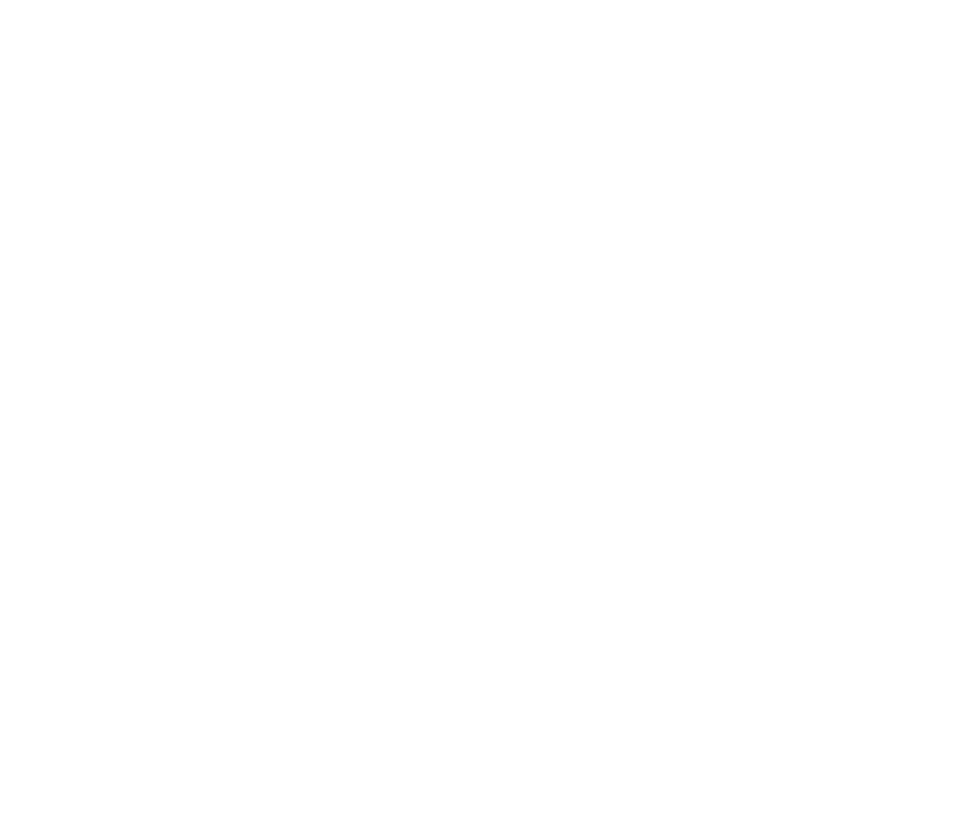
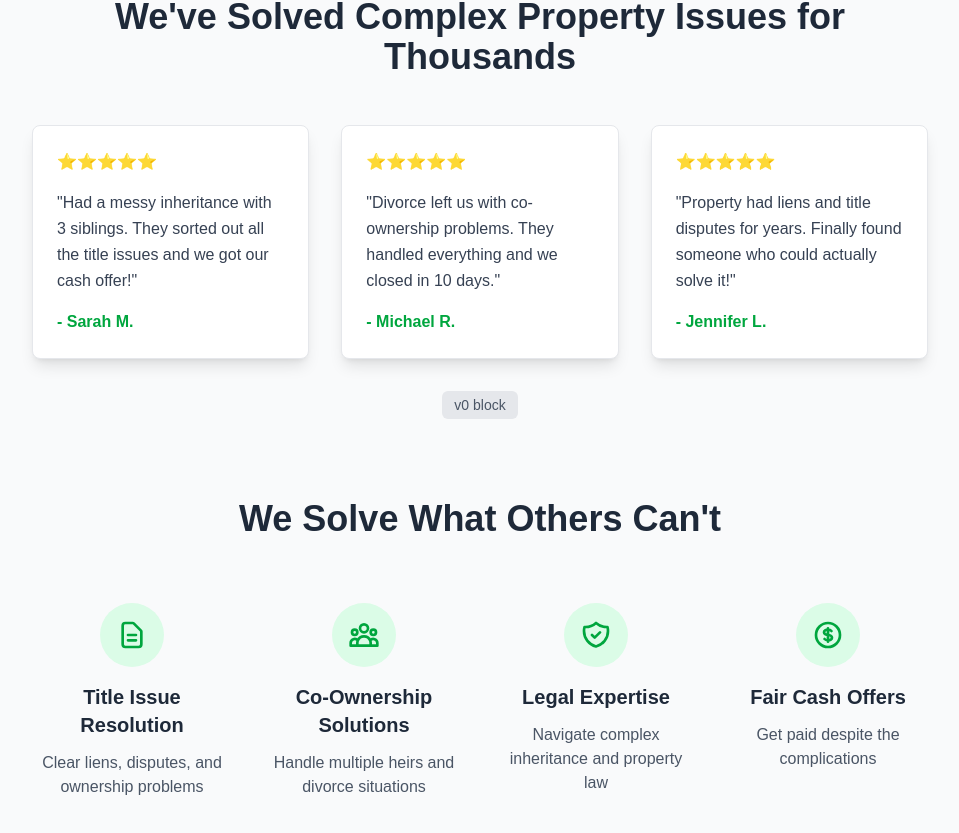
Before and after one commit to buildmoreandmore-cpu/property-title-landing, a Next.js app: page / in a window 1280 px wide. Shown: the part 937-1770 px from the top of the page, without its empty margins (160-1119 px from the left). Before the commit the page ends 902 px from the top, so only its background shows below. Built offline with nearby package versions, Linux system fonts and the light colour scheme.

Commit message:
Add middle section with testimonials and service features
- Added testimonials section with three 5-star customer reviews
- Implemented 'We Solve What Others Can't' section with four service features
- Added icons and proper spacing between sections
- Included v0 block tag as shown in design

```diff
--- a/app/page.tsx
+++ b/app/page.tsx
@@ -63,7 +63,7 @@
         </div>
 
         {/* Contact form */}
-        <div className="max-w-md mx-auto">
+        <div className="max-w-md mx-auto mb-20">
           <div className="bg-white rounded-lg shadow-lg p-8">
             <form onSubmit={handleSubmit} className="space-y-6">
               <div>
@@ -120,6 +120,120 @@
             </form>
           </div>
         </div>
+
+        {/* Testimonials Section */}
+        <div className="max-w-6xl mx-auto mb-20">
+          <h2 className="text-3xl md:text-4xl font-bold text-center text-gray-800 mb-12">
+            We&apos;ve Solved Complex Property Issues for Thousands
+          </h2>
+
+          <div className="grid md:grid-cols-3 gap-8 mb-8">
+            {/* Testimonial 1 */}
+            <div className="bg-white rounded-lg shadow-lg p-6 border border-gray-200">
+              <div className="flex text-green-500 mb-4">
+                <span>⭐</span>
+                <span>⭐</span>
+                <span>⭐</span>
+                <span>⭐</span>
+                <span>⭐</span>
+              </div>
+              <p className="text-gray-700 mb-4 leading-relaxed">
+                &quot;Had a messy inheritance with 3 siblings. They sorted out all the title issues and we got our cash offer!&quot;
+              </p>
+              <p className="text-green-600 font-semibold">- Sarah M.</p>
+            </div>
+
+            {/* Testimonial 2 */}
+            <div className="bg-white rounded-lg shadow-lg p-6 border border-gray-200">
+              <div className="flex text-green-500 mb-4">
+                <span>⭐</span>
+                <span>⭐</span>
+                <span>⭐</span>
+                <span>⭐</span>
+                <span>⭐</span>
+              </div>
+              <p className="text-gray-700 mb-4 leading-relaxed">
+                &quot;Divorce left us with co-ownership problems. They handled everything and we closed in 10 days.&quot;
+              </p>
+              <p className="text-green-600 font-semibold">- Michael R.</p>
+            </div>
+
+            {/* Testimonial 3 */}
+            <div className="bg-white rounded-lg shadow-lg p-6 border border-gray-200">
+              <div className="flex text-green-500 mb-4">
+                <span>⭐</span>
+                <span>⭐</span>
+                <span>⭐</span>
+                <span>⭐</span>
+                <span>⭐</span>
+              </div>
+              <p className="text-gray-700 mb-4 leading-relaxed">
+                &quot;Property had liens and title disputes for years. Finally found someone who could actually solve it!&quot;
+              </p>
+              <p className="text-green-600 font-semibold">- Jennifer L.</p>
+            </div>
+          </div>
+
+          {/* v0 block tag */}
+          <div className="text-center">
+            <div className="inline-block bg-gray-200 text-gray-600 px-3 py-1 rounded-md text-sm">
+              v0 block
+            </div>
+          </div>
+        </div>
+
+        {/* We Solve What Others Can't Section */}
+        <div className="max-w-6xl mx-auto mb-20">
+          <h2 className="text-3xl md:text-4xl font-bold text-center text-gray-800 mb-16">
+            We Solve What Others Can&apos;t
+          </h2>
+
+          <div className="grid md:grid-cols-2 lg:grid-cols-4 gap-8">
+            {/* Title Issue Resolution */}
+            <div className="text-center">
+              <div className="w-16 h-16 bg-green-100 rounded-full flex items-center justify-center mx-auto mb-4">
+                <svg className="w-8 h-8 text-green-600" fill="none" stroke="currentColor" viewBox="0 0 24 24">
+                  <path strokeLinecap="round" strokeLinejoin="round" strokeWidth={2} d="M9 12h6m-6 4h6m2 5H7a2 2 0 01-2-2V5a2 2 0 012-2h5.586a1 1 0 01.707.293l5.414 5.414a1 1 0 01.293.707V19a2 2 0 01-2 2z" />
+                </svg>
+              </div>
+              <h3 className="text-xl font-bold text-gray-800 mb-3">Title Issue Resolution</h3>
+              <p className="text-gray-600">Clear liens, disputes, and ownership problems</p>
+            </div>
+
+            {/* Co-Ownership Solutions */}
+            <div className="text-center">
+              <div className="w-16 h-16 bg-green-100 rounded-full flex items-center justify-center mx-auto mb-4">
+                <svg className="w-8 h-8 text-green-600" fill="none" stroke="currentColor" viewBox="0 0 24 24">
+                  <path strokeLinecap="round" strokeLinejoin="round" strokeWidth={2} d="M17 20h5v-2a3 3 0 00-5.356-1.857M17 20H7m10 0v-2c0-.656-.126-1.283-.356-1.857M7 20H2v-2a3 3 0 015.356-1.857M7 20v-2c0-.656.126-1.283.356-1.857m0 0a5.002 5.002 0 019.288 0M15 7a3 3 0 11-6 0 3 3 0 016 0zm6 3a2 2 0 11-4 0 2 2 0 014 0zM7 10a2 2 0 11-4 0 2 2 0 014 0z" />
+                </svg>
+              </div>
+              <h3 className="text-xl font-bold text-gray-800 mb-3">Co-Ownership Solutions</h3>
+              <p className="text-gray-600">Handle multiple heirs and divorce situations</p>
+            </div>
+
+            {/* Legal Expertise */}
+            <div className="text-center">
+              <div className="w-16 h-16 bg-green-100 rounded-full flex items-center justify-center mx-auto mb-4">
+                <svg className="w-8 h-8 text-green-600" fill="none" stroke="currentColor" viewBox="0 0 24 24">
+                  <path strokeLinecap="round" strokeLinejoin="round" strokeWidth={2} d="M9 12l2 2 4-4m5.618-4.016A11.955 11.955 0 0112 2.944a11.955 11.955 0 01-8.618 3.04A12.02 12.02 0 003 9c0 5.591 3.824 10.29 9 11.622 5.176-1.332 9-6.03 9-11.622 0-1.042-.133-2.052-.382-3.016z" />
+                </svg>
+              </div>
+              <h3 className="text-xl font-bold text-gray-800 mb-3">Legal Expertise</h3>
+              <p className="text-gray-600">Navigate complex inheritance and property law</p>
+            </div>
+
+            {/* Fair Cash Offers */}
+            <div className="text-center">
+              <div className="w-16 h-16 bg-green-100 rounded-full flex items-center justify-center mx-auto mb-4">
+                <svg className="w-8 h-8 text-green-600" fill="none" stroke="currentColor" viewBox="0 0 24 24">
+                  <path strokeLinecap="round" strokeLinejoin="round" strokeWidth={2} d="M12 8c-1.657 0-3 .895-3 2s1.343 2 3 2 3 .895 3 2-1.343 2-3 2m0-8c1.11 0 2.08.402 2.599 1M12 8V7m0 1v8m0 0v1m0-1c-1.11 0-2.08-.402-2.599-1M21 12a9 9 0 11-18 0 9 9 0 0118 0z" />
+                </svg>
+              </div>
+              <h3 className="text-xl font-bold text-gray-800 mb-3">Fair Cash Offers</h3>
+              <p className="text-gray-600">Get paid despite the complications</p>
+            </div>
+          </div>
+        </div>
       </div>
     </div>
   );
```
